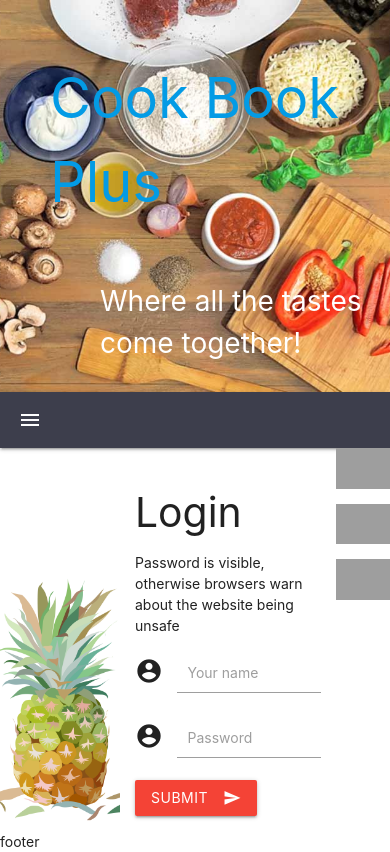
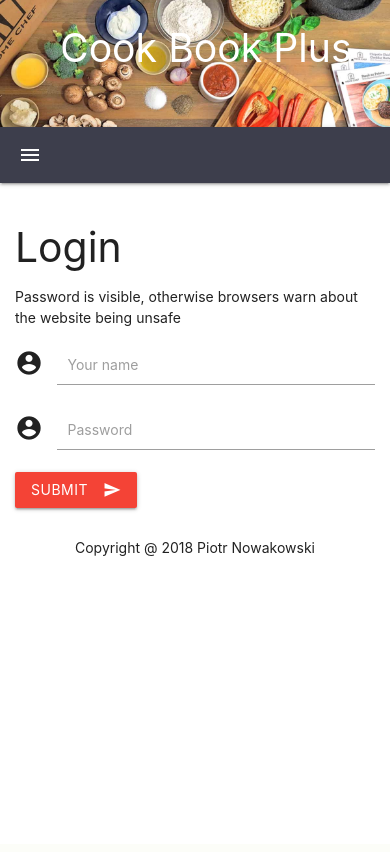
Before and after one commit to TaigaTenori/project4, a Flask app: page /login in a window 390 px wide. After the commit the page ends 556 px from the top, so only its background shows below. Run offline with Flask 2, Linux system fonts and the light colour scheme; some libraries are stand-ins or nearby versions; grey boxes are pictures that could not be loaded.

Commit message:
Some mobile experience improvements

```diff
--- a/app.py
+++ b/app.py
@@ -90,6 +90,8 @@ def index_sorted(sort_by, ad):
 
 @app.route('/add_recipe')
 def add_recipe():
+    if not 'user' in session:
+        return redirect('login')
     return render_template('add_recipe.html', categories = mongo.db.categories.find())
 
 @app.route('/insert_recipe', methods= ['POST'])
@@ -99,7 +101,7 @@ def insert_recipe():
 
     tmp_dict = {}
     tmp = request.form.to_dict()
-    print(tmp)
+
     for k, ingredient_name in tmp.items():
         s = k.split('ingredient')
         if len(s) > 1:
--- a/static/css/style.css
+++ b/static/css/style.css
@@ -8,6 +8,31 @@
   "footer footer footer";
   grid-template-columns: 120px 4fr 1fr;
   grid-template-rows: auto;
+}
+@media only screen and (max-width: 768px) {
+  .container {
+    grid-template-columns: 0px 4fr 0px;
+  }
+  .header {
+    max-height: 15vh;
+  }
+  #header {
+    margin-top: 0;
+    margin-left: 10px;
+    font-size: 150%;
+    color: white;
+  }
+  #header-small {
+    font-size: 100%;
+
+  }
+  .logo:visited{
+    color: white;
+  }
+  .logo {
+    font-size: 70%;
+    color: white;
+  }
 }
 .right-img {
   max-width: 100%;
@@ -95,6 +120,7 @@
 }
 .footer {
   grid-area: footer;
+  text-align: center;
 }
 .menu {
     grid-area: menu;
--- a/templates/base.html
+++ b/templates/base.html
@@ -56,10 +56,24 @@
         </nav>
 
           <ul class="sidenav" id="mobile-demo">
-              <li><a href="/add_recipe">Add Recipe</a></li>
+
+              {%if not session['user']%}
               <li><a href="/login">Login</a></li>
               <li><a href="/register">Register</a></li>
+              {% else %}
+              <li style=" color: silver">Logged in as: {{session['user']}}</li>
+              <li>&nbsp;&nbsp;&nbsp;&nbsp;&nbsp;&nbsp;&nbsp;&nbsp;&nbsp;&nbsp;&nbsp;&nbsp;&nbsp;</li>
+              {% endif %}
               <li><a href="/search">Search</a></li>
+            {% if session['user'] %}
+            <li><a href="/add_recipe">Add Recipe</a></li>
+            <li>
+            <form action="/logout" method="POST">
+              <button class="btn-small waves-effect waves-light red" type="submit" name="logout">Logout
+              </button>
+            </form>
+            </li>
+            {% endif %}
           </ul>
 
   </div>
@@ -75,7 +89,7 @@
     <img class="right-img" src="https://marketplace.canva.com/MACAlpnbdL8/2/0/thumbnail_large/canva-green-apple-watercolor-recipe-kindle-cover-MACAlpnbdL8.jpg"/>
     <img class="right-img" src="https://marketplace.canva.com/MAB_g-7K5Ls/1/0/thumbnail_large/canva-dark-simple-sushi-recipe-book-cover-MAB_g-7K5Ls.jpg"/>
   </div>
-  <div class="footer">footer</div>
+  <div class="footer"><p> Copyright @ 2018 Piotr Nowakowski</p></div>
 </div>
     <script>
          $(document).ready(function(){
```
